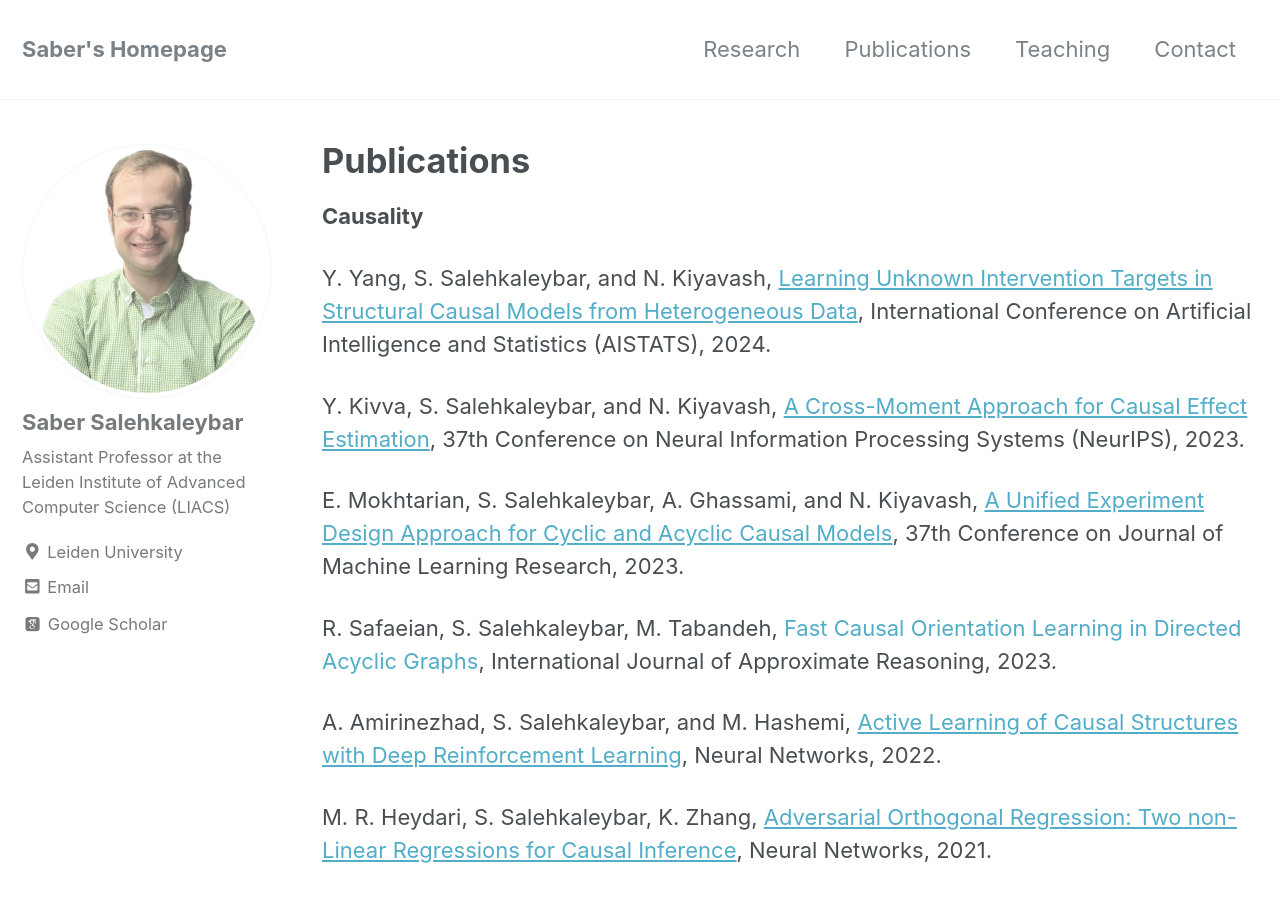
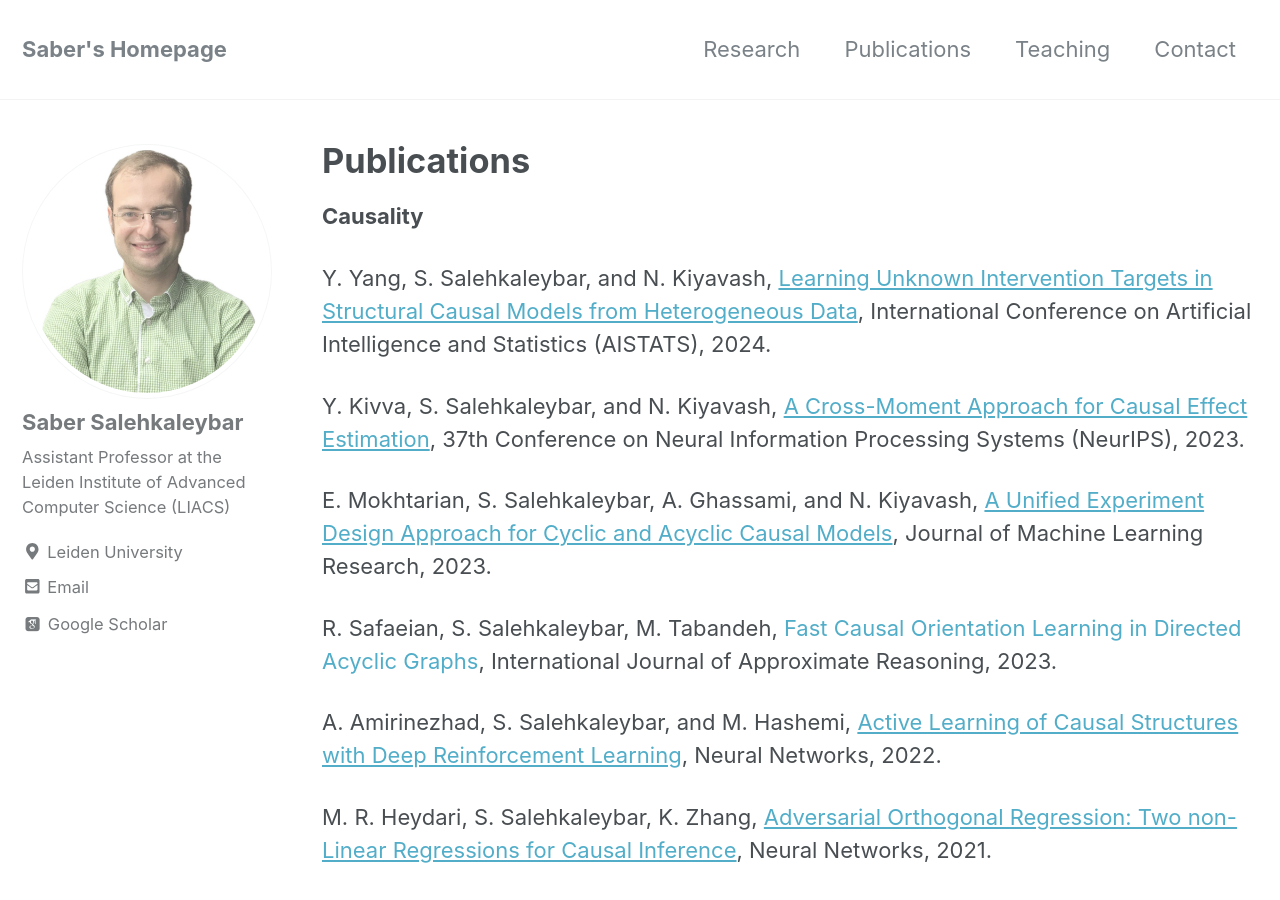
Before and after one commit to sabersalehk/sabersalehk.github.io, a Jekyll site: the page built from _pages/publications.md, in a window 1280 px wide and 900 px high. Built offline with Jekyll 4.4.1, drawn with Linux system fonts in a browser that asks for light colours; nearby versions of some CDN libraries; some web fonts are replaced.

Commit message:
New webpage, some more edits

```diff
--- a/_pages/publications.md
+++ b/_pages/publications.md
@@ -8,7 +8,7 @@ classes: wide
 **Causality**
 <p> Y. Yang, S. Salehkaleybar, and N. Kiyavash, <a href="https://arxiv.org/pdf/2312.06091.pdf"> Learning Unknown Intervention Targets in Structural Causal Models from Heterogeneous Data</a>, International Conference on Artificial Intelligence and Statistics (AISTATS), 2024.</p>
 <p> Y. Kivva, S. Salehkaleybar, and N. Kiyavash, <a href="https://proceedings.neurips.cc/paper_files/paper/2023/file/1f6100363156cced8633f4e89dd8ceb1-Paper-Conference.pdf"> A Cross-Moment Approach for Causal Effect Estimation</a>, 37th Conference on Neural Information Processing Systems (NeurIPS), 2023.</p>
-<p> E. Mokhtarian, S. Salehkaleybar, A. Ghassami, and N. Kiyavash, <a href="https://www.jmlr.org/papers/volume24/22-1425/22-1425.pdf"> A Unified Experiment Design Approach for Cyclic and Acyclic Causal Models</a>, 37th Conference on Journal of Machine Learning Research, 2023.</p>
+<p> E. Mokhtarian, S. Salehkaleybar, A. Ghassami, and N. Kiyavash, <a href="https://www.jmlr.org/papers/volume24/22-1425/22-1425.pdf"> A Unified Experiment Design Approach for Cyclic and Acyclic Causal Models</a>, Journal of Machine Learning Research, 2023.</p>
 <p> R. Safaeian, S. Salehkaleybar, M. Tabandeh, <a> Fast Causal Orientation Learning in Directed Acyclic Graphs</a>, International Journal of Approximate Reasoning, 2023.</p>
 <p>A. Amirinezhad, S. Salehkaleybar, and M. Hashemi, <a href="https://arxiv.org/pdf/2009.03009.pdf">Active Learning of Causal Structures with Deep Reinforcement Learning</a>, Neural Networks, 2022.</p>
 <p>M. R. Heydari, S. Salehkaleybar, K. Zhang, <a href="https://arxiv.org/pdf/1909.04454.pdf">Adversarial Orthogonal Regression: Two non-Linear Regressions for Causal Inference</a>, Neural Networks, 2021.</p>
```
Also changed, not shown: 3 other files.
